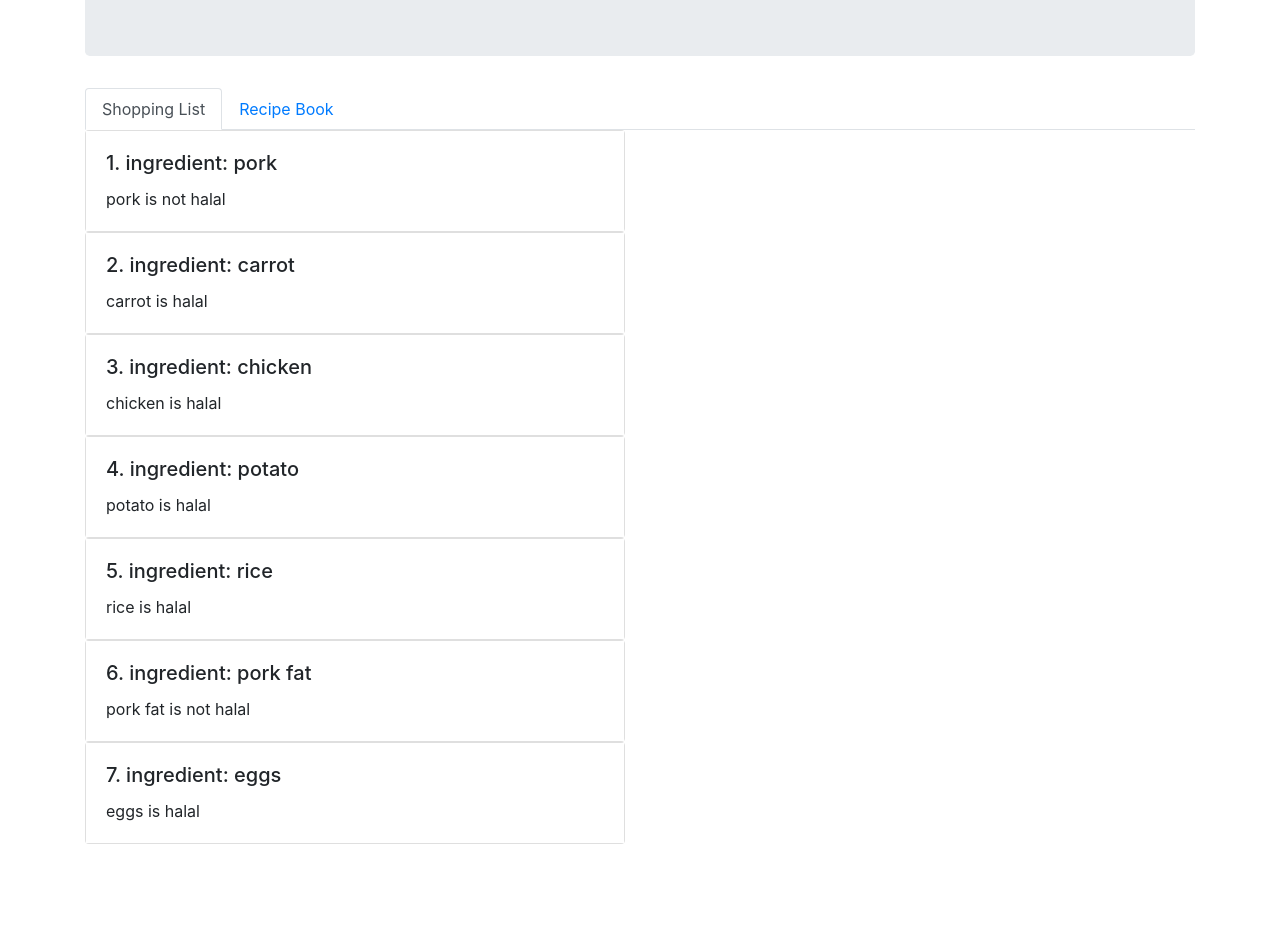
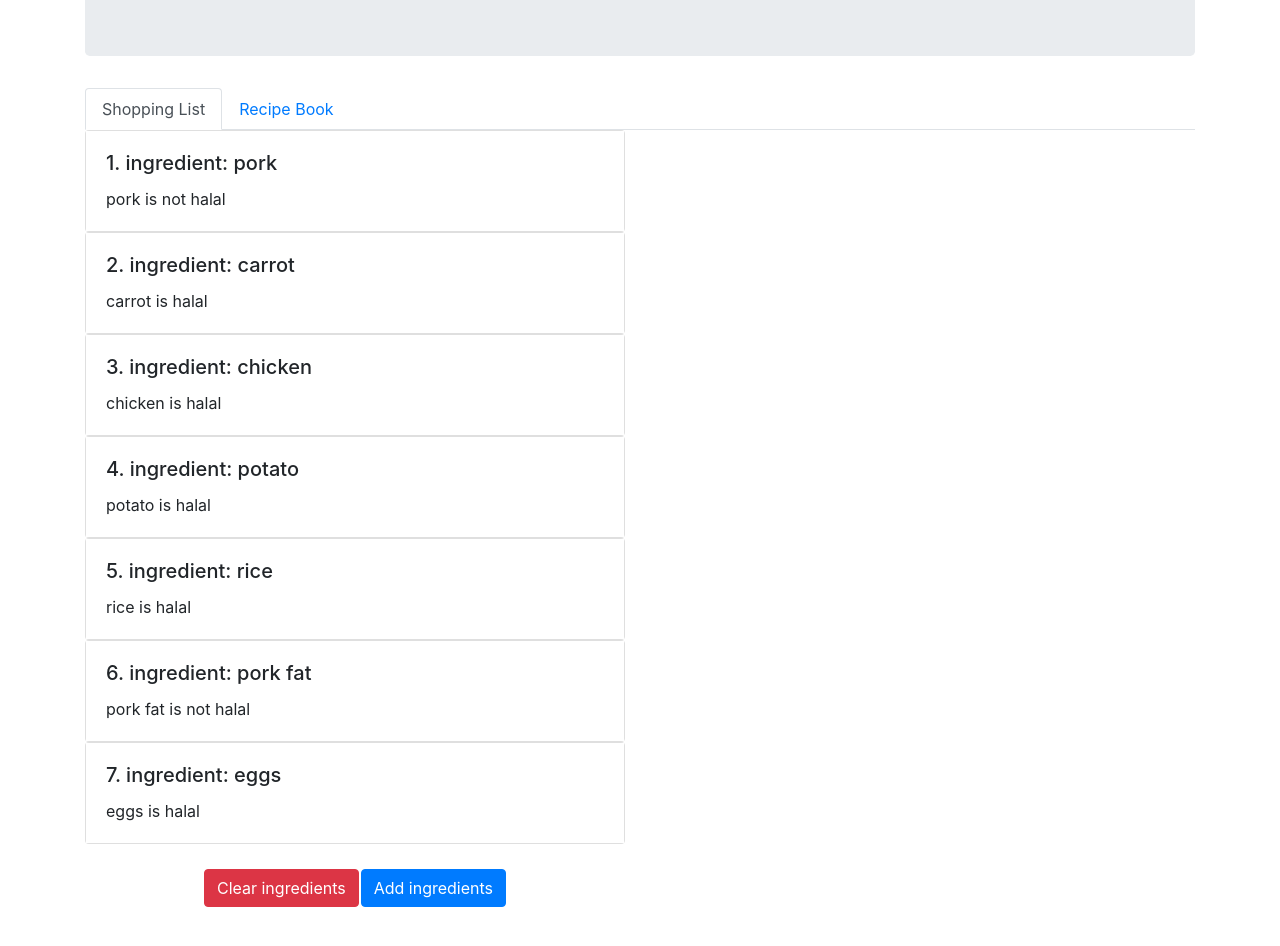
Before and after one commit to msrecec/FirstCourseProjectSolo, an Angular app: page / in a window 1280 px wide. Shown: the part 120-1066 px from the top of the page. Before the commit the page ends 964 px from the top, so only its background shows below. Built offline with nearby package versions, Linux system fonts and the light colour scheme.

Commit message:
added more functionalities

```diff
--- a/src/app/navigation/navigation.component.html
+++ b/src/app/navigation/navigation.component.html
@@ -2,7 +2,12 @@
   <li ngbNavItem>
     <a ngbNavLink>Shopping List</a>
     <ng-template ngbNavContent>
-      <app-shopping-list-edit [ingredients]='ingredients'></app-shopping-list-edit>
+      <div class="row">
+        <div class="col-6">
+          <app-shopping-list-edit (addedIngredients)='addShoppingItems($event)' [ingredients]='ingredients'>
+          </app-shopping-list-edit>
+        </div>
+      </div>
     </ng-template>
   </li>
   <li ngbNavItem>
--- a/src/app/navigation/navigation.component.ts
+++ b/src/app/navigation/navigation.component.ts
@@ -8,8 +8,28 @@ import { Ingredient } from '../models/ingredient.model';
 })
 export class NavigationComponent implements OnInit {
   @Input() ingredients?: Ingredient[];
+  selectedIngredients: Ingredient[] = [];
 
   constructor() {}
 
   ngOnInit(): void {}
+
+  /**
+   * Adds the ingredients to the list of shopping items
+   *
+   * @param selectedIngredients selected ingredients emitted by EventEmitter
+   */
+
+  addShoppingItems(selectedIngredients: Ingredient[]) {
+    this.selectedIngredients = selectedIngredients;
+  }
+
+  /**
+   * Clears the list of shopping items
+   *
+   */
+
+  clearIngredients() {
+    this.selectedIngredients = [];
+  }
 }
--- a/src/app/shopping-list-edit/shopping-list-edit.component.css
+++ b/src/app/shopping-list-edit/shopping-list-edit.component.css
@@ -0,0 +1,3 @@
+.btn-space {
+  margin: 1px;
+}
--- a/src/app/shopping-list-edit/shopping-list-edit.component.html
+++ b/src/app/shopping-list-edit/shopping-list-edit.component.html
@@ -1,7 +1,12 @@
-<div class="row">
-  <div class="col-6">
-    <div *ngFor='let ingredient of ingredients; let i = index' [attr.data-index]='i' class="card">
-      <app-shopping-list-item [i]='i' [ingredient]='ingredient'></app-shopping-list-item>
-    </div>
+<div>
+  <div *ngFor='let ingredient of ingredients; let i = index' [attr.data-index]='i'>
+    <app-shopping-list-item [i]='i' [ingredient]='ingredient'></app-shopping-list-item>
   </div>
+  <br>
+  <div class="d-flex justify-content-center">
+    <button (click)='clearIngredients()' class="btn btn-danger btn-space">Clear ingredients</button>
+    <button (click)='addIngredients()' class="btn btn-primary btn-space">Add ingredients</button>
+  </div>
+  <br>
+  <br>
 </div>
--- a/src/app/shopping-list-edit/shopping-list-edit.component.ts
+++ b/src/app/shopping-list-edit/shopping-list-edit.component.ts
@@ -59,5 +59,15 @@ export class ShoppingListEditComponent implements OnInit {
     this.selectedIngredients = [];
   }
 
-  submitSelectedIngredients() {}
+  /**
+   * Clears the list of selected Ingredients
+   *
+   */
+
+  clearIngredients() {
+    this.selectedIngredients = [];
+    this.ingredients?.forEach((i) => {
+      i.selected = false;
+    });
+  }
 }
--- a/src/app/shopping-list-item/shopping-list-item.component.html
+++ b/src/app/shopping-list-item/shopping-list-item.component.html
@@ -1,6 +1,8 @@
-<div class="card-body" (click)='toggleSelectItem()'
-  [ngStyle]="{backgroundColor: ingredient?.selected ? 'blue': 'white'}" [ngClass]="{selected: ingredient?.selected}">
-  <h5 class="card-title">{{enumeration+1}}. ingredient: {{ingredient?.name}}</h5>
-  <p class="card-text">{{ingredient?.name}} {{ingredient?.halal ? 'is halal' : 'is not
-    halal'}}</p>
+<div class="card">
+  <div class="card-body" (click)='toggleSelectItem()'
+    [ngStyle]="{backgroundColor: ingredient?.selected ? 'blue': 'white'}" [ngClass]="{selected: ingredient?.selected}">
+    <h5 class="card-title">{{enumeration+1}}. ingredient: {{ingredient?.name}}</h5>
+    <p class="card-text">{{ingredient?.name}} {{ingredient?.halal ? 'is halal' : 'is not
+      halal'}}</p>
+  </div>
 </div>
```
